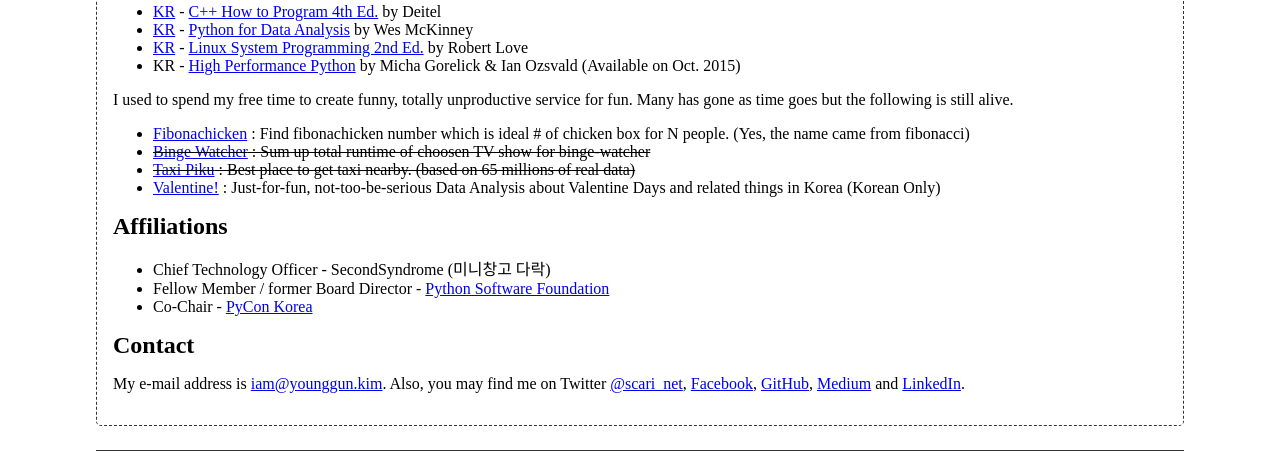
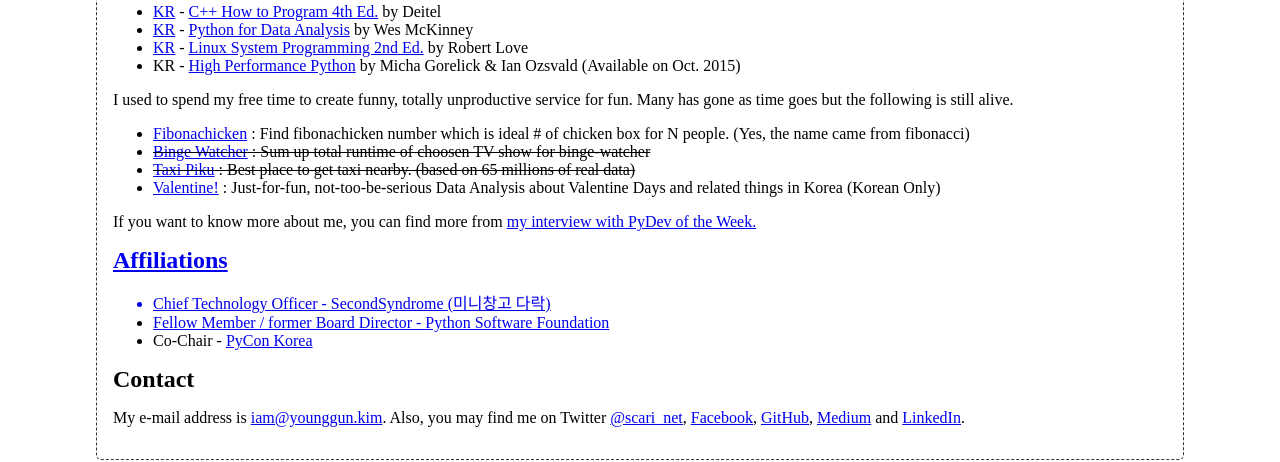
Before and after one commit to scari/younggun, a plain HTML site: page index.html in a window 1280 px wide. Shown: the part 987-1449 px from the top of the page. Drawn offline with Linux system fonts and the light colour scheme.

Commit message:
Update index.html

```diff
--- a/index.html
+++ b/index.html
@@ -91,6 +91,8 @@ hr {
             <li><strike><a href="http://taxi.piku.kr">Taxi Piku</a> : Best place to get taxi nearby. (based on 65 millions of real data)</strike></li>
             <li><a href="http://www.scari.net/2015/03/1.html">Valentine!</a> : Just-for-fun, not-too-be-serious Data Analysis about Valentine Days and related things in Korea (Korean Only)</li>
         </ul>
+        <p>If you want to know more about me, you can find more from <a href="https://www.blog.pythonlibrary.org/2018/09/17/pydev-of-the-week-younggun-kim/">my interview with PyDev of the Week.</p>
+
         <h2>Affiliations</h2>
         <ul>
             <li>Chief Technology Officer - SecondSyndrome (미니창고 다락)</li>
```
